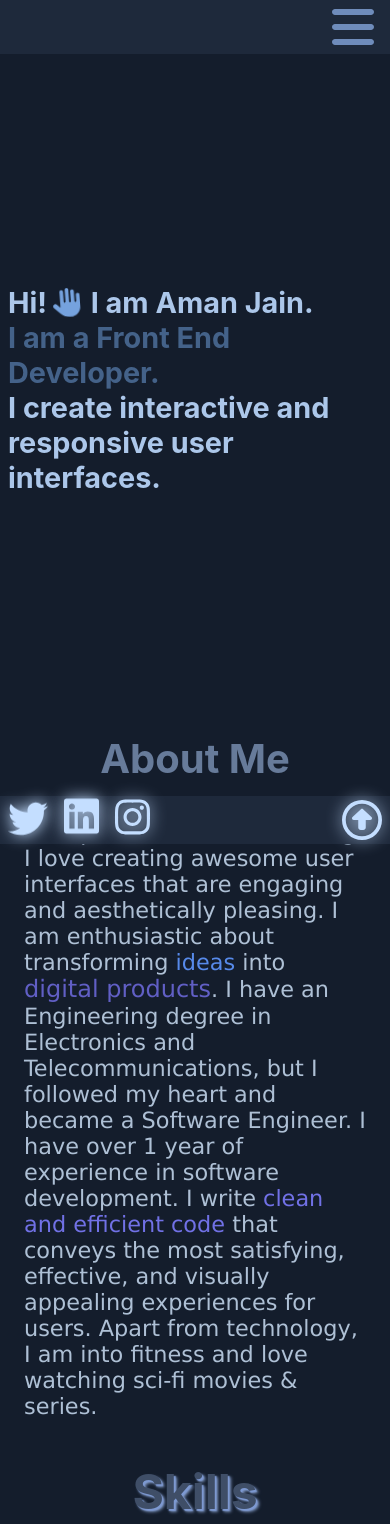
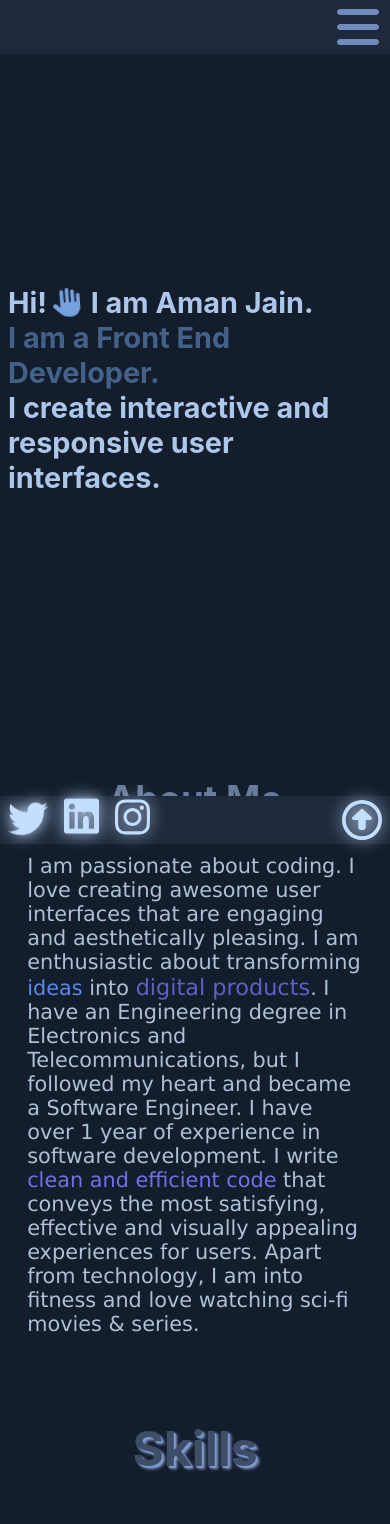
Before and after one commit to MrCyberlord/Portfolio, a React (Create React App) app: page / in a window 390 px wide. Shown: the top 1524 px of the page. Built offline with nearby package versions, Linux system fonts and the light colour scheme.

Commit message:
mobile responsive revision six

```diff
--- a/src/components/AboutMe.js
+++ b/src/components/AboutMe.js
@@ -15,7 +15,7 @@ const AboutMe = () => {
           I followed my heart and became a Software Engineer. I have over 1 year
           of experience in software development. I write{" "}
           <span className={styles.clean}>clean and efficient code </span>
-          that conveys the most satisfying, effective, and visually appealing
+          that conveys the most satisfying, effective and visually appealing
           experiences for users. Apart from technology, I am into fitness and
           love watching sci-fi movies & series.
         </p>
--- a/src/components/AboutMe.module.css
+++ b/src/components/AboutMe.module.css
@@ -73,17 +73,17 @@
    }
 
   .aboutMeHeading {
-    font-size: 2.5rem; /* Reduce font size */
+    font-size: 2.3rem; /* Reduce font size */
     margin-bottom: 0.8rem; /* Adjust margin */
     margin-top: 0.5rem;
   }
 
   .aboutMeIntro {
-    margin: 0 1.5rem; /* Reduce left and right margin */
-    font-size: 1.4rem; /* Adjust font size */
+    margin: 0 1.7rem; /* Reduce left and right margin */
+    font-size: 1.3rem; /* Adjust font size */
   }
 
   .digitalProduct {
-    font-size: 1.5rem;
+    font-size: 1.4rem;
   }
 }
--- a/src/components/Contact.module.css
+++ b/src/components/Contact.module.css
@@ -77,7 +77,7 @@
     .card {
         width: 82%;
         min-height: 18rem;
-        padding: 0rem;
+        padding: 1rem 0rem;
         margin-top: 1.8rem;
         font-size: 1.2rem;
     }
@@ -90,7 +90,7 @@
     }
 
     .contactPrompt {
-        margin-bottom: 2rem; /* Reduced margin-bottom */
+        margin-bottom: 4rem; /* Reduced margin-bottom */
     }
 
     .contactItem {
--- a/src/components/Navbar.module.css
+++ b/src/components/Navbar.module.css
@@ -72,7 +72,7 @@
         align-self: center;
         color: #6f8cbb;
         font-size: 3rem;
-        margin-right: 1rem;
+        margin-right: 0.7rem;
         margin-bottom: 0.2rem;
     }
 
@@ -88,7 +88,7 @@
 .navList .showMenu {
     display: flex;
     list-style:none;
-    margin-right: 0.5rem;
+    margin-right: 0.2rem;
 
     flex-direction: column;
     align-items: flex-end;
@@ -97,7 +97,7 @@
 
 .navList .showMenu li {
     margin: 0 0rem;   /* Adjust this value for more or less space */
-    height: 3.5rem;
+    height: 3.4rem;
     width: 14rem;
     display: flex;
     align-items: center;
```
